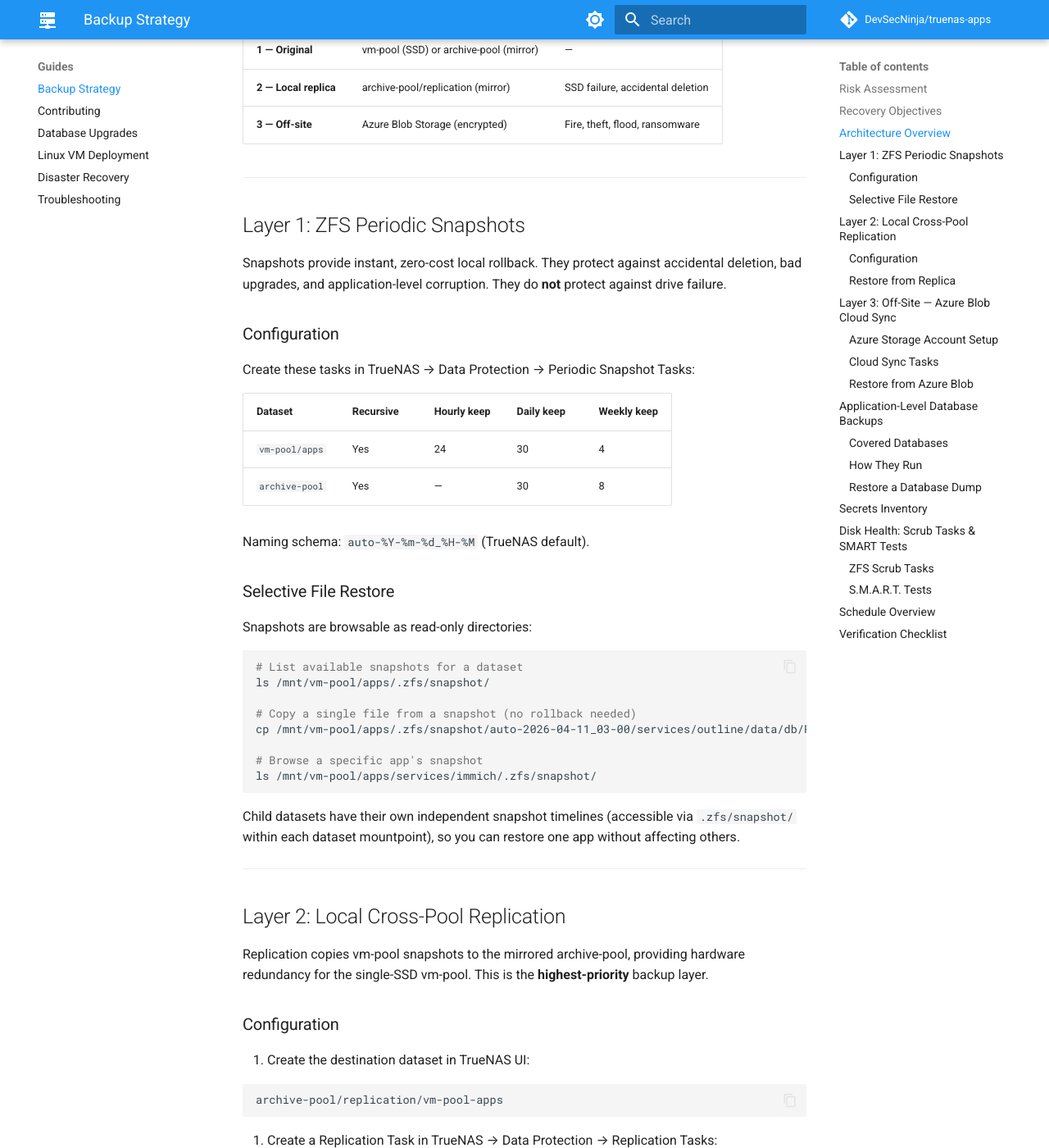
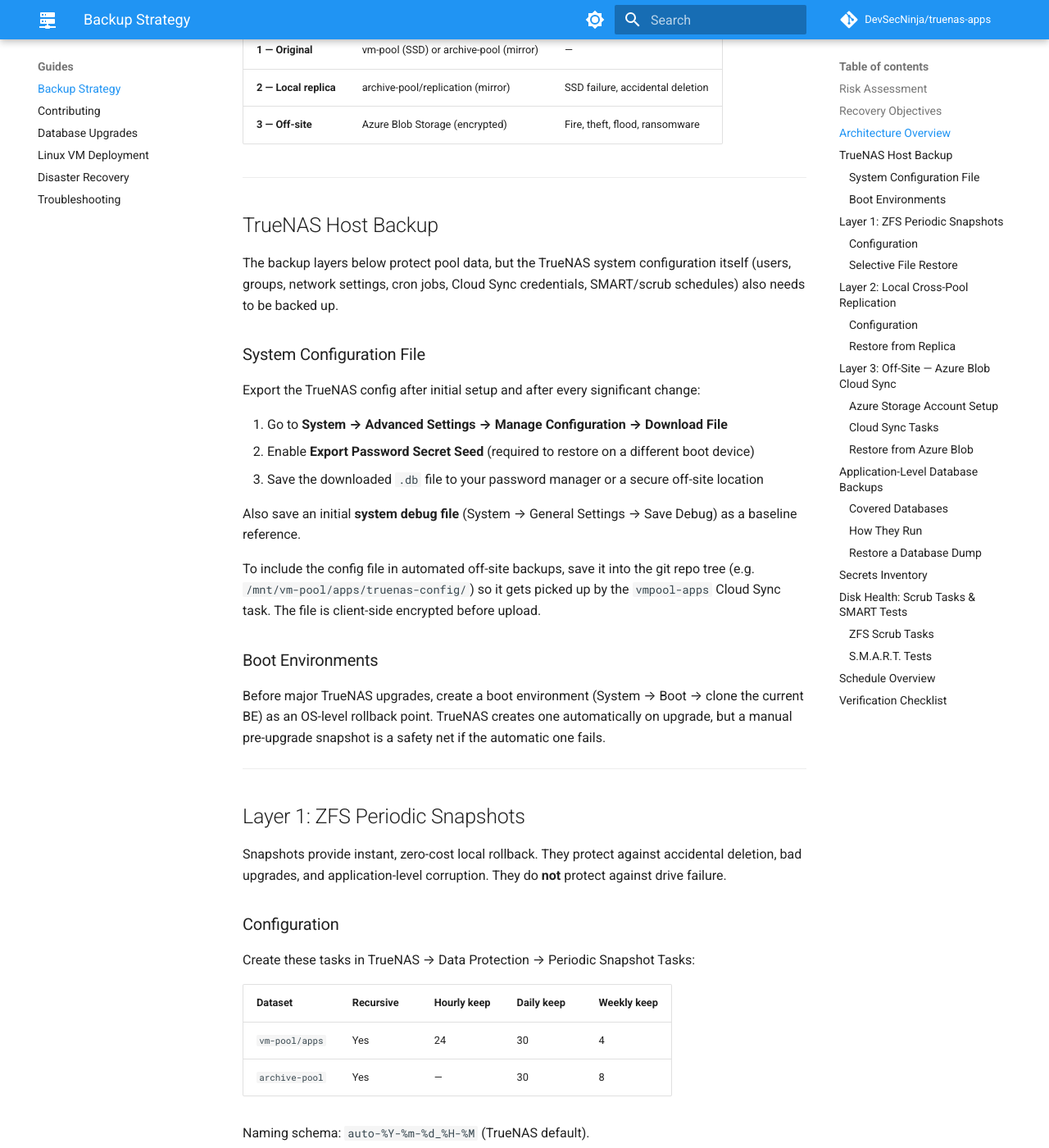
Before and after one commit to DevSecNinja/truenas-apps, an MkDocs documentation site: the page built from docs/BACKUP.md, in a window 1280 px wide and 1400 px high, scrolled down 2015 px. Shown: the whole window at 82% size. Built offline with MkDocs 1.6.1 and Material for MkDocs 9.7.7, drawn with Linux system fonts in a browser that asks for light colours; comment, search, counter and statistics services are not loaded; some of the changed text lies outside the part shown.

Commit message:
docs: enhance backup documentation with TrueNAS host backup procedures and system configuration export instructions

```diff
--- a/docs/BACKUP.md
+++ b/docs/BACKUP.md
@@ -56,6 +56,30 @@
 | **1 — Original**      | vm-pool (SSD) or archive-pool (mirror) | —                                |
 | **2 — Local replica** | archive-pool/replication (mirror)      | SSD failure, accidental deletion |
 | **3 — Off-site**      | Azure Blob Storage (encrypted)         | Fire, theft, flood, ransomware   |
+
+<!-- TODO: [backup] Add a second off-site destination using Restic to a separate cloud provider tech & provider diversification -->
+
+---
+
+## TrueNAS Host Backup
+
+The backup layers below protect pool data, but the TrueNAS system configuration itself (users, groups, network settings, cron jobs, Cloud Sync credentials, SMART/scrub schedules) also needs to be backed up.
+
+### System Configuration File
+
+Export the TrueNAS config after initial setup and after every significant change:
+
+1. Go to **System → Advanced Settings → Manage Configuration → Download File**
+2. Enable **Export Password Secret Seed** (required to restore on a different boot device)
+3. Save the downloaded `.db` file to your password manager or a secure off-site location
+
+Also save an initial **system debug file** (System → General Settings → Save Debug) as a baseline reference.
+
+To include the config file in automated off-site backups, save it into the git repo tree (e.g. `/mnt/vm-pool/apps/truenas-config/`) so it gets picked up by the `vmpool-apps` Cloud Sync task. The file is client-side encrypted before upload.
+
+### Boot Environments
+
+Before major TrueNAS upgrades, create a boot environment (System → Boot → clone the current BE) as an OS-level rollback point. TrueNAS creates one automatically on upgrade, but a manual pre-upgrade snapshot is a safety net if the automatic one fails.
 
 ---
 
@@ -175,7 +199,11 @@
 | B    | `/mnt/archive-pool/private`       | `archive-private` | Daily 05:00 | Sync          |
 | C    | `/mnt/archive-pool/content/media` | `archive-media`   | Daily 06:00 | Sync          |
 
+**Exclude `.zfs` directories**: On every Cloud Sync task, add `.zfs` (or `.zfs/**`) to the **Exclude** list. Without this, rclone may traverse `.zfs/snapshot/` directories and upload every historical snapshot — multiplying storage costs and upload time. This is the most common Cloud Sync misconfiguration.
+
 **Encryption**: When creating each task, enable **Encryption** in the task settings. TrueNAS will prompt for a passphrase and salt. Use the same passphrase for all three tasks (simpler key management) or unique ones per task (stronger isolation). **Store the passphrase and salt in your password manager** — without them, encrypted blobs cannot be restored.
+
+**Snapshot consistency**: Cloud Sync reads from the live filesystem, not from a ZFS snapshot. For database files, consistency is guaranteed by the `tiredofit/db-backup` sidecars — they produce application-consistent dumps before Cloud Sync runs. The raw PostgreSQL/MongoDB data directories may be in an inconsistent state on disk, but the encrypted dump files in `backups/db-backup/` are always consistent and are the primary database recovery mechanism. Media and config files are static or rarely written, so live-sync is safe for those.
 
 **Task A — vm-pool/apps:**
 
@@ -302,6 +330,9 @@
 | `DB_ENC_PASSPHRASE`                     | Decrypts database dump files         | `tiredofit/db-backup`              |
 | Azure Storage credential                | Authenticates to Azure Blob          | TrueNAS Cloud Sync tasks           |
 | ZFS encryption passphrase               | Unlocks `vm-pool/apps` dataset       | TrueNAS (on boot or manual unlock) |
+| TrueNAS system config (`.db` file)      | Restores TrueNAS host configuration  | TrueNAS System → Manage Config     |
+
+All secrets are stored in an **online password manager** (cloud-synced), ensuring they remain accessible during a total site loss — even if the NAS, local network, and all on-premises devices are unavailable. The password manager is accessible from any device with internet access (phone, borrowed laptop, etc.), breaking the circular dependency where encrypted backups require keys stored on the same hardware that failed.
 
 ---
 
@@ -395,3 +426,5 @@
 - [ ] ZFS scrub tasks exist for both pools and last run shows no errors: `zpool status`
 - [ ] S.M.A.R.T. tests are scheduled and last results show **Passed**: `smartctl -H /dev/sdX`
 - [ ] S.M.A.R.T. email alerts are enabled in TrueNAS → System → Alert Settings
+- [ ] TrueNAS system config file is exported and stored in password manager (re-export after config changes)
+- [ ] Boot environment exists as a pre-upgrade rollback point
```
Also changed, not shown: other parts of docs/BACKUP.md (+2 -2 lines).
